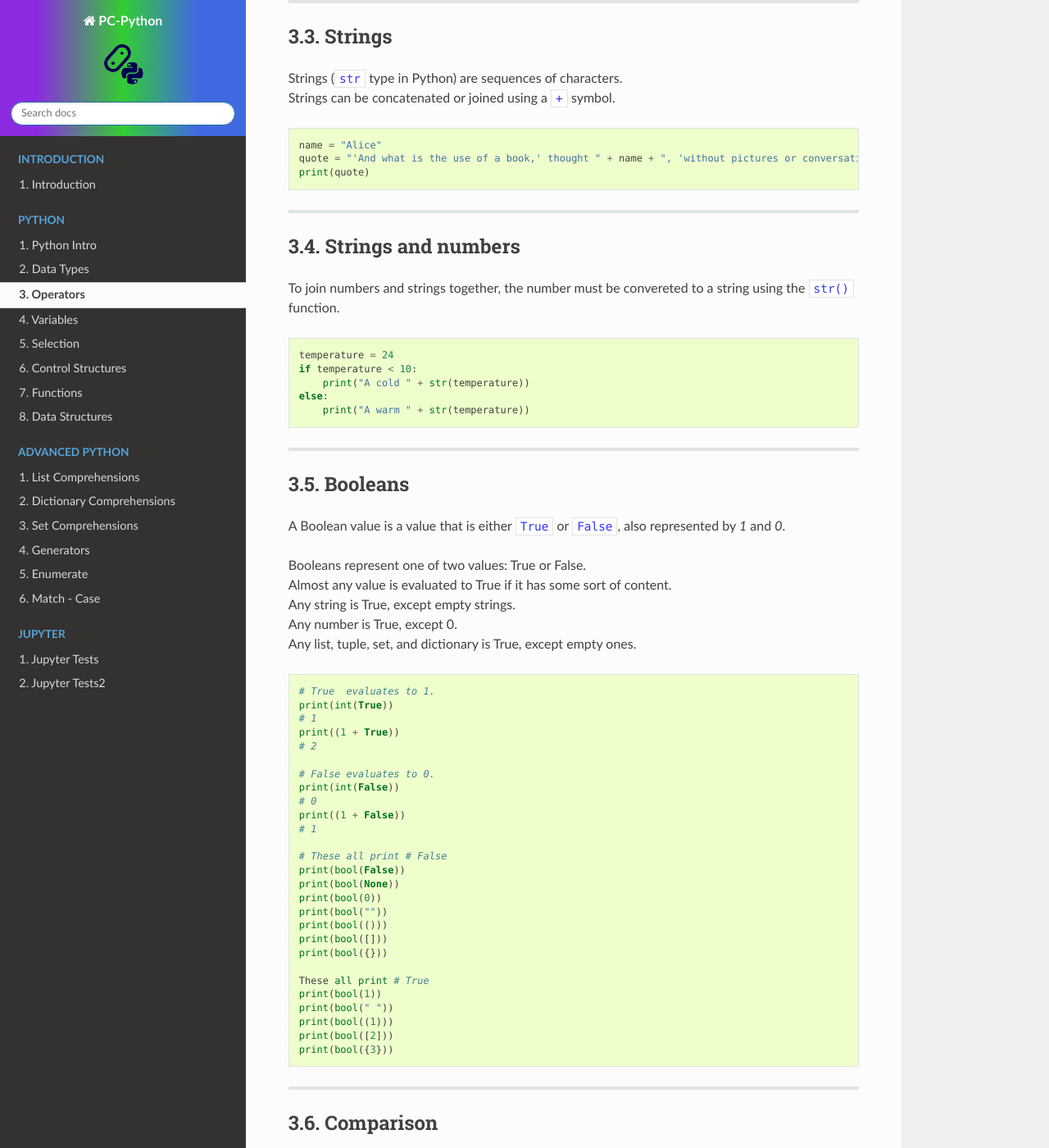
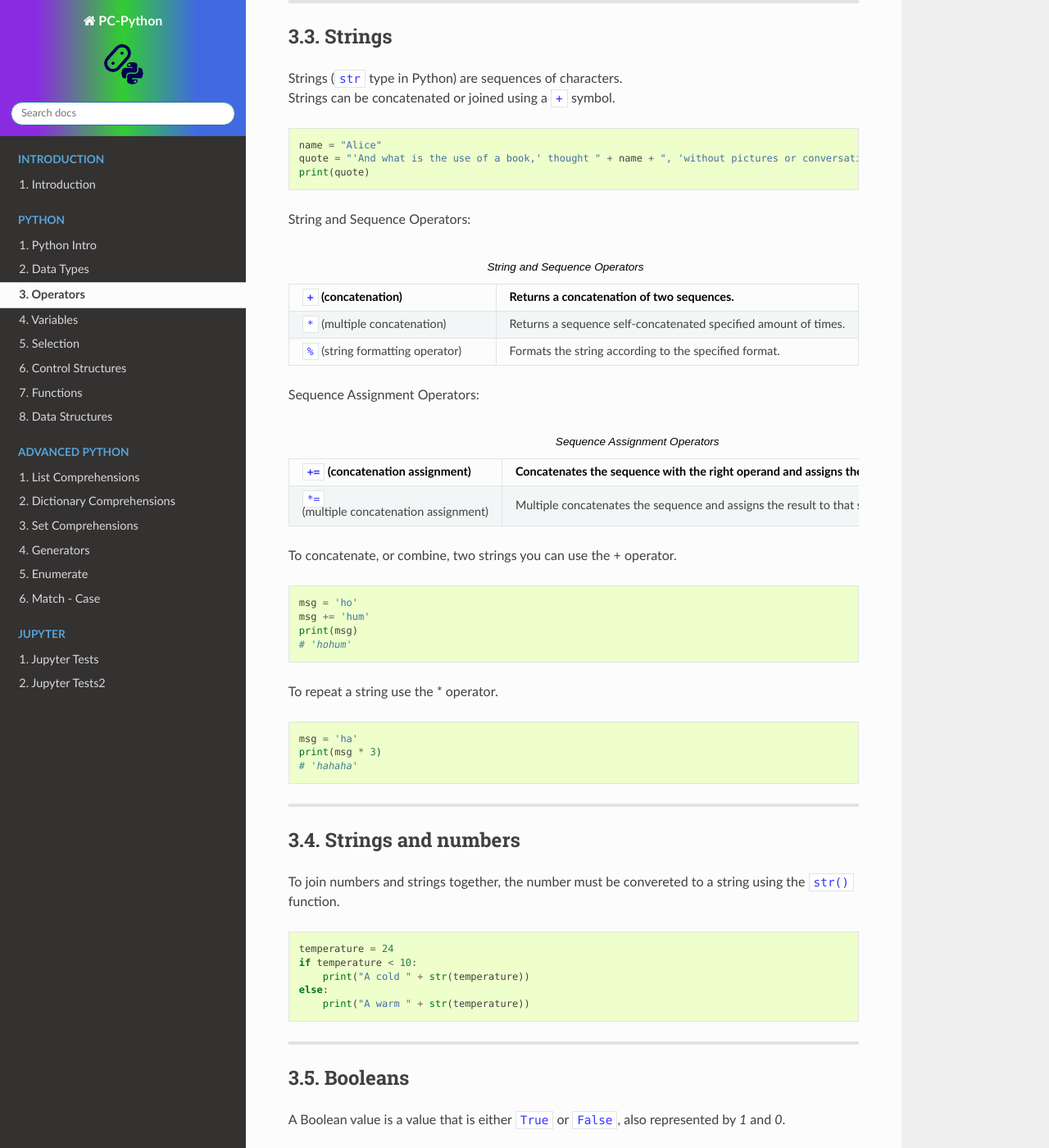
Before and after one commit to gmc-code/PC-Python, a Sphinx documentation site: the page built from docs/python/operators.rst, in a window 1280 px wide and 1400 px high, scrolled down 2563 px. Shown: the whole window at 82% size. Built offline with Sphinx 7.4.7 and the Read the Docs theme 2.0.0, drawn with Linux system fonts in a browser that asks for light colours; pages that are not in the unit, such as notebooks, are missing from menus.

Commit message:
operators

```diff
--- a/docs/python/operators.rst
+++ b/docs/python/operators.rst
@@ -140,6 +140,49 @@ Strings
     name = "Alice"
     quote = "'And what is the use of a book,' thought " + name + ", 'without pictures or conversation?'"
     print(quote)
+
+String and Sequence Operators:
+
+.. list-table:: String and Sequence Operators
+    :widths: 200, 200
+    :header-rows: 1
+
+    *   - ``+`` (concatenation)
+        - Returns a concatenation of two sequences.
+    *   - ``*`` (multiple concatenation)
+        - Returns a sequence self-concatenated specified amount of times.
+    *   - ``%`` (string formatting operator)
+        - Formats the string according to the specified format.
+
+
+Sequence Assignment Operators:
+
+
+.. list-table:: Sequence Assignment Operators
+    :widths: 200, 200
+    :header-rows: 1
+
+    *   - ``+=`` (concatenation assignment)
+        - Concatenates the sequence with the right operand and assigns the result to that sequence.
+    *   - ``*=`` (multiple concatenation assignment)
+        - Multiple concatenates the sequence and assigns the result to that sequence.
+
+| To concatenate, or combine, two strings you can use the + operator.
+
+.. code-block:: python
+
+    msg = 'ho'
+    msg += 'hum'
+    print(msg)
+    # 'hohum'
+
+| To repeat a string use the * operator.
+
+.. code-block:: python
+
+    msg = 'ha'
+    print(msg * 3)
+    # 'hahaha'
 
 ----
 
```
